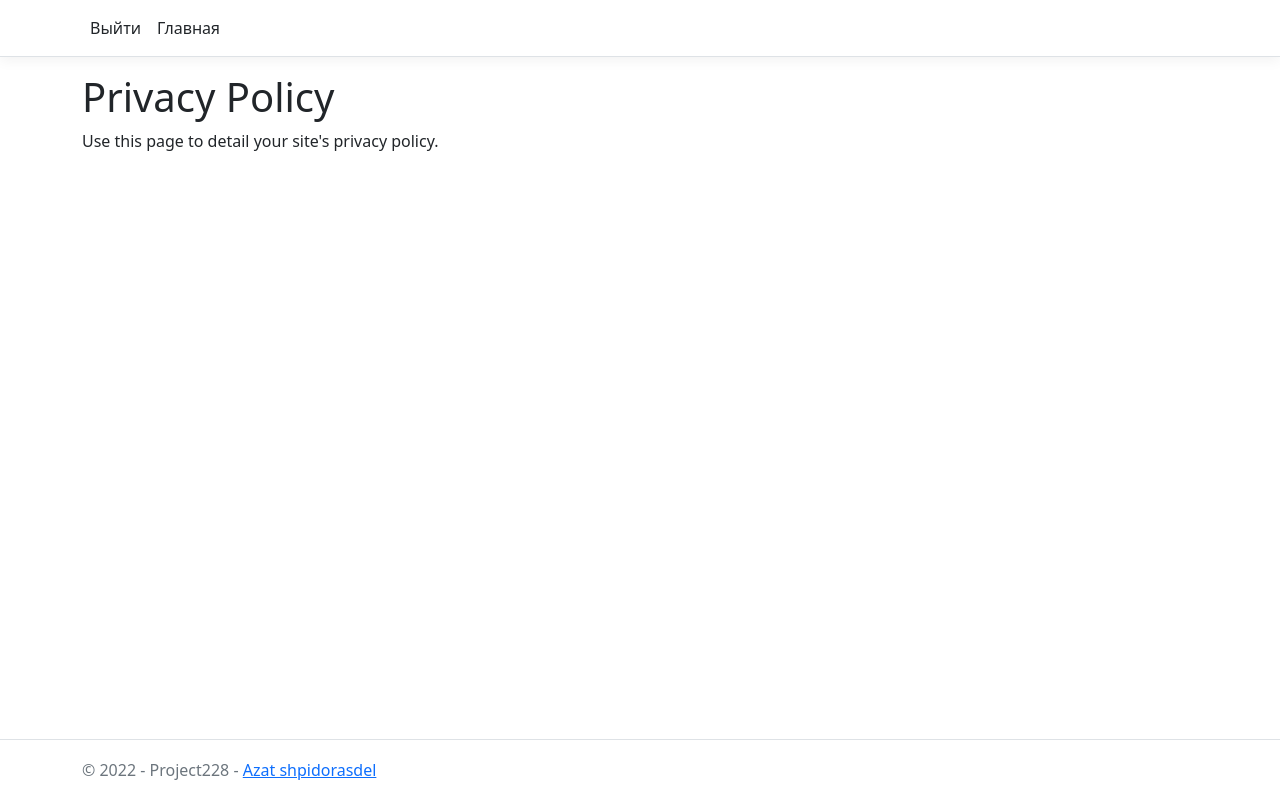
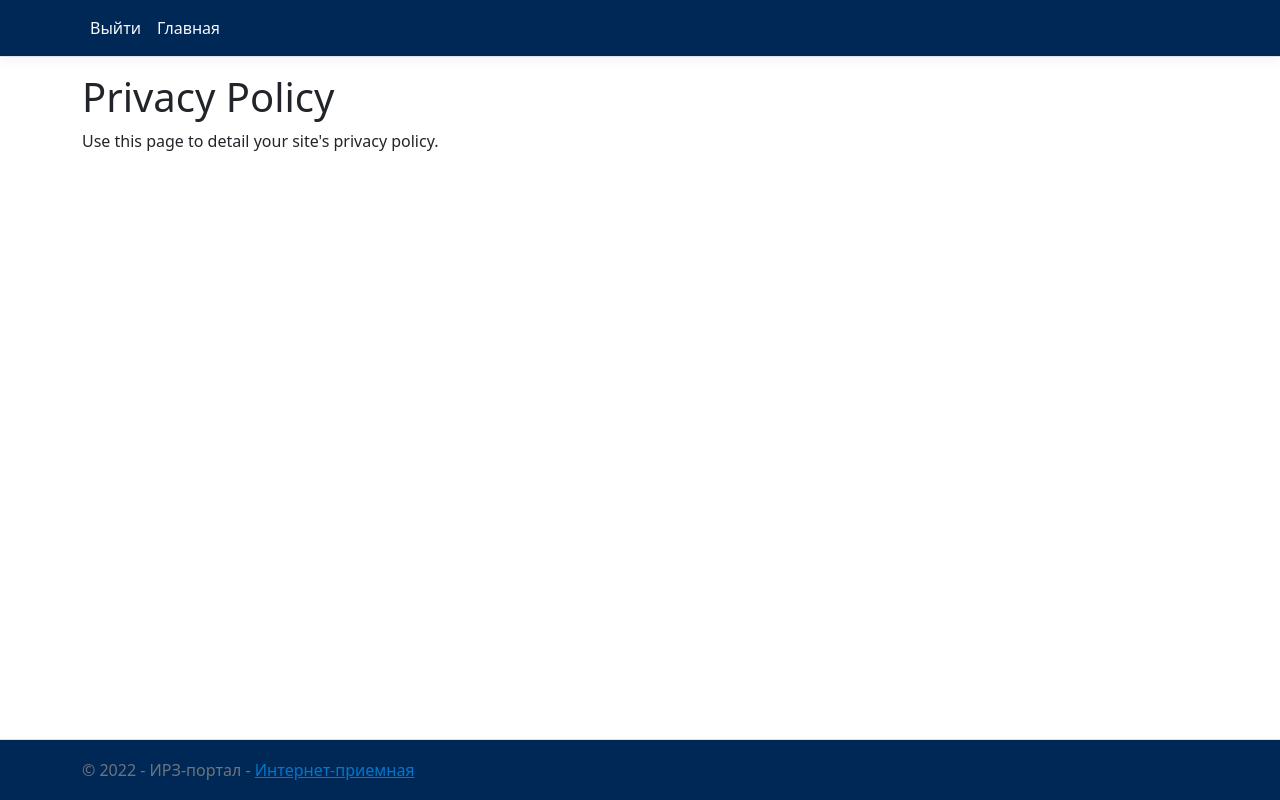
Before and after one commit to gutsdk/portal_aspnet, an ASP.NET Core app: page /Privacy in a window 1280 px wide. Run offline with ASP.NET Core 8, Linux system fonts and the light colour scheme; style sheets or scripts are compiled from the project's sources.

Commit message:
Добавил стили

```diff
--- a/Solution/BackendProj/Pages/AccountPage.cshtml
+++ b/Solution/BackendProj/Pages/AccountPage.cshtml
@@ -14,9 +14,6 @@
     }
 }
 
-<div class="text-center">
-    <p> Sanya GAY</p>
-</div>
 <!DOCTYPE html>
 
 <html>
--- a/Solution/BackendProj/Pages/Index.cshtml
+++ b/Solution/BackendProj/Pages/Index.cshtml
@@ -9,6 +9,7 @@
 <html>
 <head>
     <meta name="viewport" content="width=device-width" />
+    <link rel="stylesheet" href="Style.css" />
     <title>Вход в личный кабинет</title>
 </head>
 <body>
--- a/Solution/BackendProj/Pages/Shared/_Layout.cshtml
+++ b/Solution/BackendProj/Pages/Shared/_Layout.cshtml
@@ -10,7 +10,7 @@
 </head>
 <body>
     <header>
-        <nav class="navbar navbar-expand-sm navbar-toggleable-sm navbar-light bg-white border-bottom box-shadow mb-3">
+        <nav class="navbar navbar-expand-sm navbar-toggleable-sm navbar-dark bg-irz border-bottom box-shadow mb-3">
             <div class="container">
                 <button class="navbar-toggler" type="button" data-bs-toggle="collapse" data-bs-target=".navbar-collapse" aria-controls="navbarSupportedContent"
                         aria-expanded="false" aria-label="Toggle navigation">
@@ -19,10 +19,10 @@
                 <div class="navbar-collapse collapse d-sm-inline-flex justify-content-between">
                     <ul class="navbar-nav flex-grow-1">
                         <li class="nav-item">
-                            <a class="nav-link text-dark" asp-area="" asp-page="/Index">Выйти</a>
+                            <a class="nav-link text-light" asp-area="" asp-page="/Index">Выйти</a>
                         </li>
                         <li class="nav-item">
-                            <a class="nav-link text-dark" asp-area="" asp-page="/AccountPage">Главная</a>
+                            <a class="nav-link text-light" asp-area="" asp-page="/AccountPage">Главная</a>
                         </li>
                     </ul>
                 </div>
@@ -37,7 +37,7 @@
 
     <footer class="border-top footer text-muted">
         <div class="container">
-            &copy; 2022 - Project228 - <a asp-area="" asp-page="/Privacy">Azat shpidorasdel</a>
+            &copy; 2022 - ИРЗ-портал - <a href="https://t.me/+YRrVCUMUANkzNDgy">Интернет-приемная</a>
         </div>
     </footer>
 
--- a/Solution/BackendProj/Pages/Shared/_Layout.cshtml.css
+++ b/Solution/BackendProj/Pages/Shared/_Layout.cshtml.css
@@ -5,10 +5,12 @@ a.navbar-brand {
     white-space: normal;
     text-align: center;
     word-break: break-all;
+    background-color: #002856;
 }
 
 a {
     color: #0077cc;
+    background-color: #002856;
 }
 
 .btn-primary {
@@ -18,9 +20,8 @@ a {
 }
 
 .nav-pills .nav-link.active, .nav-pills .show > .nav-link {
-  color: #fff;
-  background-color: #1b6ec2;
-  border-color: #1861ac;
+    background-color: #002856;
+    border-color: #002856;
 }
 
 .border-top {
@@ -45,4 +46,17 @@ button.accept-policy {
     width: 100%;
     white-space: nowrap;
     line-height: 60px;
+    background-color: #002856;
 }
+header {
+    color: #fff;
+    background-color: #002856;
+    border-color: #002856;
+}
+.nav-link {
+    background-color: #002856;
+    color: #002856;
+}
+.bg-irz {
+    background-color: #002856;
+}
--- a/Solution/BackendProj/Pages/Style.css
+++ b/Solution/BackendProj/Pages/Style.css
@@ -1,6 +1,9 @@
 body {
+    font-family: Montserrat;
 }
 h1{
     color: rgb(0,0,0);
-    font: bold
+    font: bold;
+
+
 }
```
Also changed, not shown: Solution/BackendProj/wwwroot/26 .jpeg (added). Lines whose indentation alone changed are shown as unchanged.
